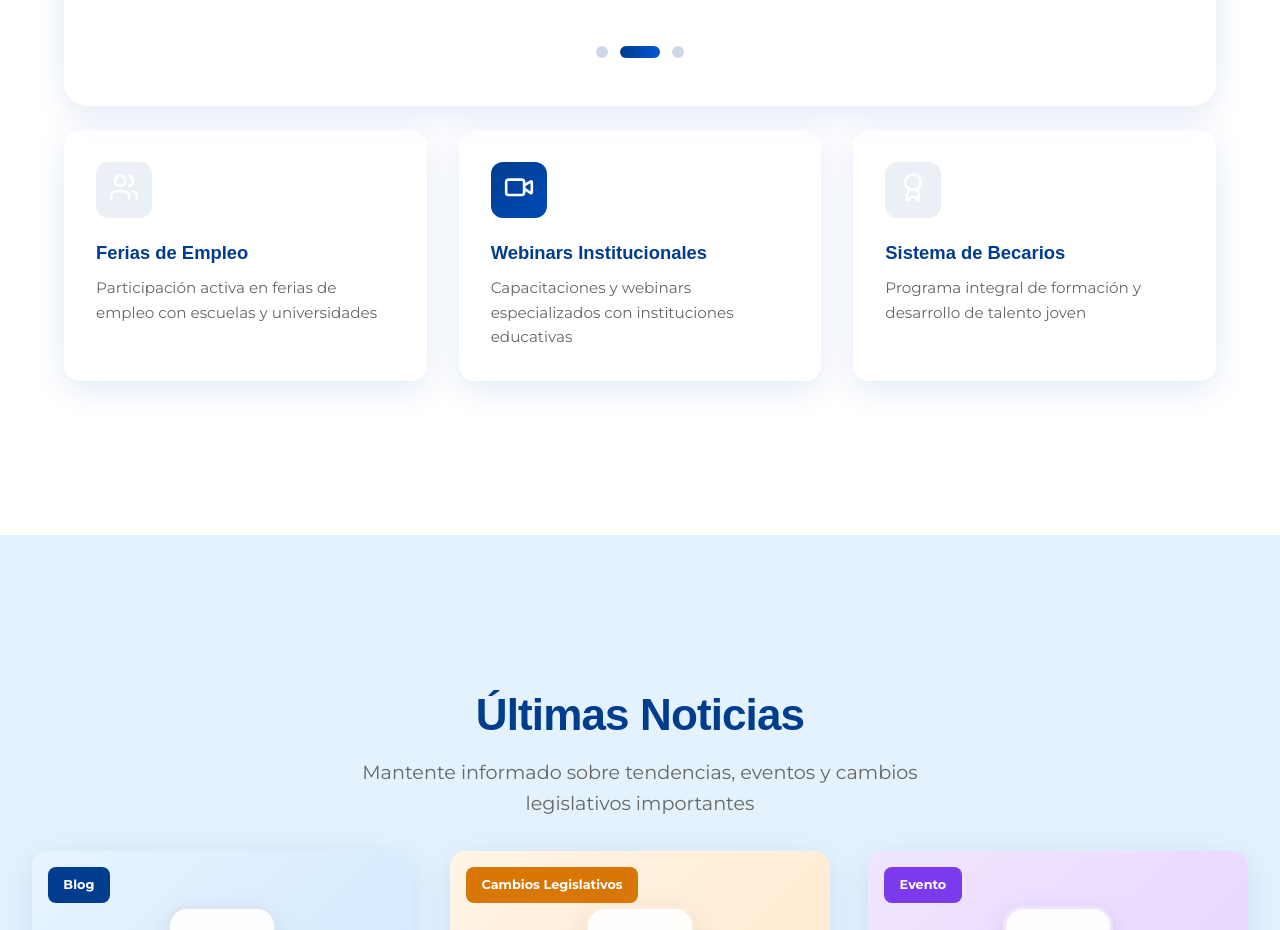
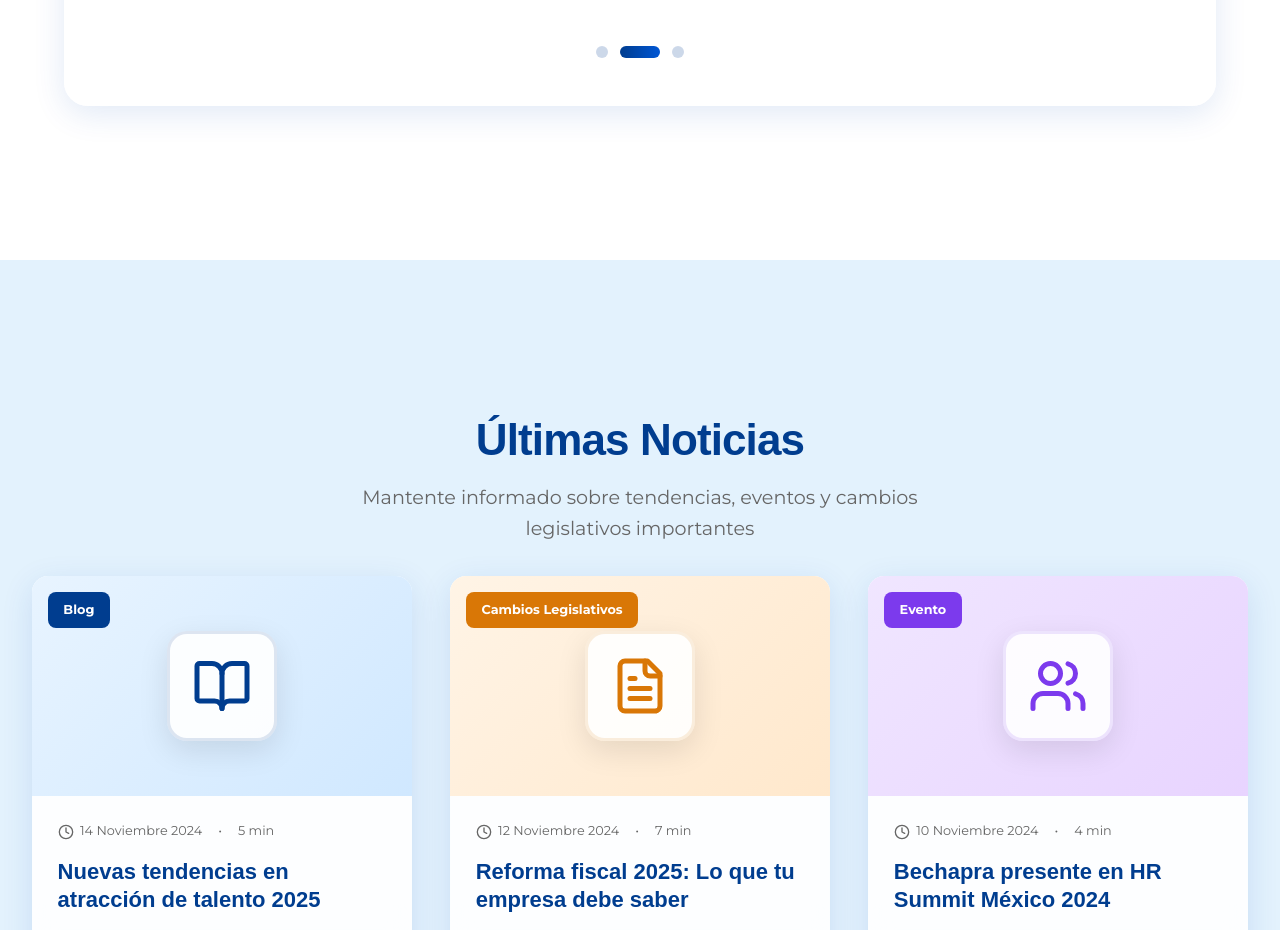
Before and after one commit to EduardoPedroza017/PaginaWebBechapra, a Next.js app: page / in a window 1280 px wide. Shown: the part 3108-4038 px from the top of the page. Built offline with nearby package versions, Linux system fonts and the light colour scheme; a web font is replaced by a local one.

Commit message:
Actualizacion el componete de trainig center ya que tenia duplicacion de codigo

```diff
--- a/app/components/TrainingCenterSection.tsx
+++ b/app/components/TrainingCenterSection.tsx
@@ -309,78 +309,7 @@ export default function TrainingCenterSection() {
         </div>
       </div>
 
-      {/* Info Cards Grid */}
-      <AnimatedSection delay={0.2}>
-        <div style={{
-          display: 'grid',
-          gridTemplateColumns: 'repeat(auto-fit, minmax(280px, 1fr))',
-          gap: '2rem',
-          maxWidth: '1200px',
-          margin: '1.5rem auto 0',
-          padding: '0 1.5rem'
-        }}>
-          {features.map((feature, i) => (
-            <motion.div
-              key={i}
-              initial={{opacity: 0, y: 30}}
-              whileInView={{opacity: 1, y: 0}}
-              viewport={{once: true}}
-              transition={{duration: 0.5, delay: i * 0.1}}
-              whileHover={{scale: 1.03, y: -8}}
-              style={{
-                background: 'rgba(255, 255, 255, 0.9)',
-                backdropFilter: 'blur(12px)',
-                padding: '2rem',
-                borderRadius: '16px',
-                border: 'none',
-                boxShadow: '0 8px 32px rgba(0, 74, 183, 0.12)',
-                transition: 'all 0.3s ease',
-                cursor: 'pointer'
-              }}
-              onClick={() => setActive(i)}
-            >
-              <div style={{
-                width: '56px',
-                height: '56px',
-                background: i === active
-                  ? 'linear-gradient(135deg, #003d8f 0%, #004AB7 100%)'
-                  : 'rgba(0,61,143,0.08)',
-                borderRadius: '12px',
-                display: 'flex',
-                alignItems: 'center',
-                justifyContent: 'center',
-                marginBottom: '1.5rem',
-                transition: 'all 0.3s ease'
-              }}>
-                <div style={{
-                  transform: 'scale(0.7)',
-                  color: i === active ? 'white' : '#003d8f'
-                }}>
-                  {feature.icon}
-                </div>
-              </div>
-
-              <h4 style={{
-                fontSize: '1.15rem',
-                fontWeight: 800,
-                color: '#003d8f',
-                marginBottom: '0.75rem'
-              }}>
-                {feature.label}
-              </h4>
-
-              <p style={{
-                fontSize: '0.95rem',
-                color: '#666',
-                lineHeight: 1.6,
-                margin: 0
-              }}>
-                {feature.description}
-              </p>
-            </motion.div>
-          ))}
-        </div>
-      </AnimatedSection>
+      {/* Grilla de cards eliminada para evitar duplicidad */}
     </section>
   );
 }
```
